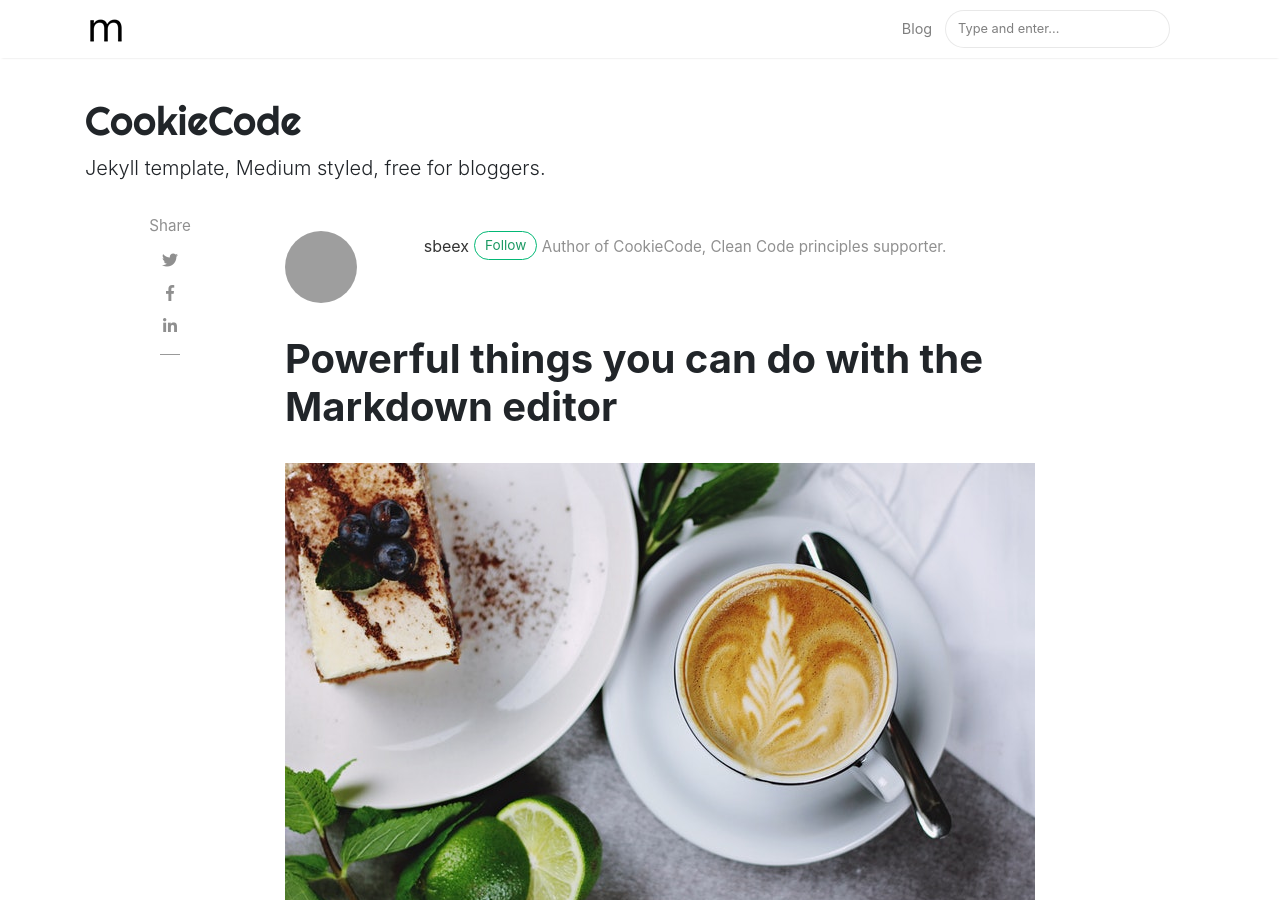
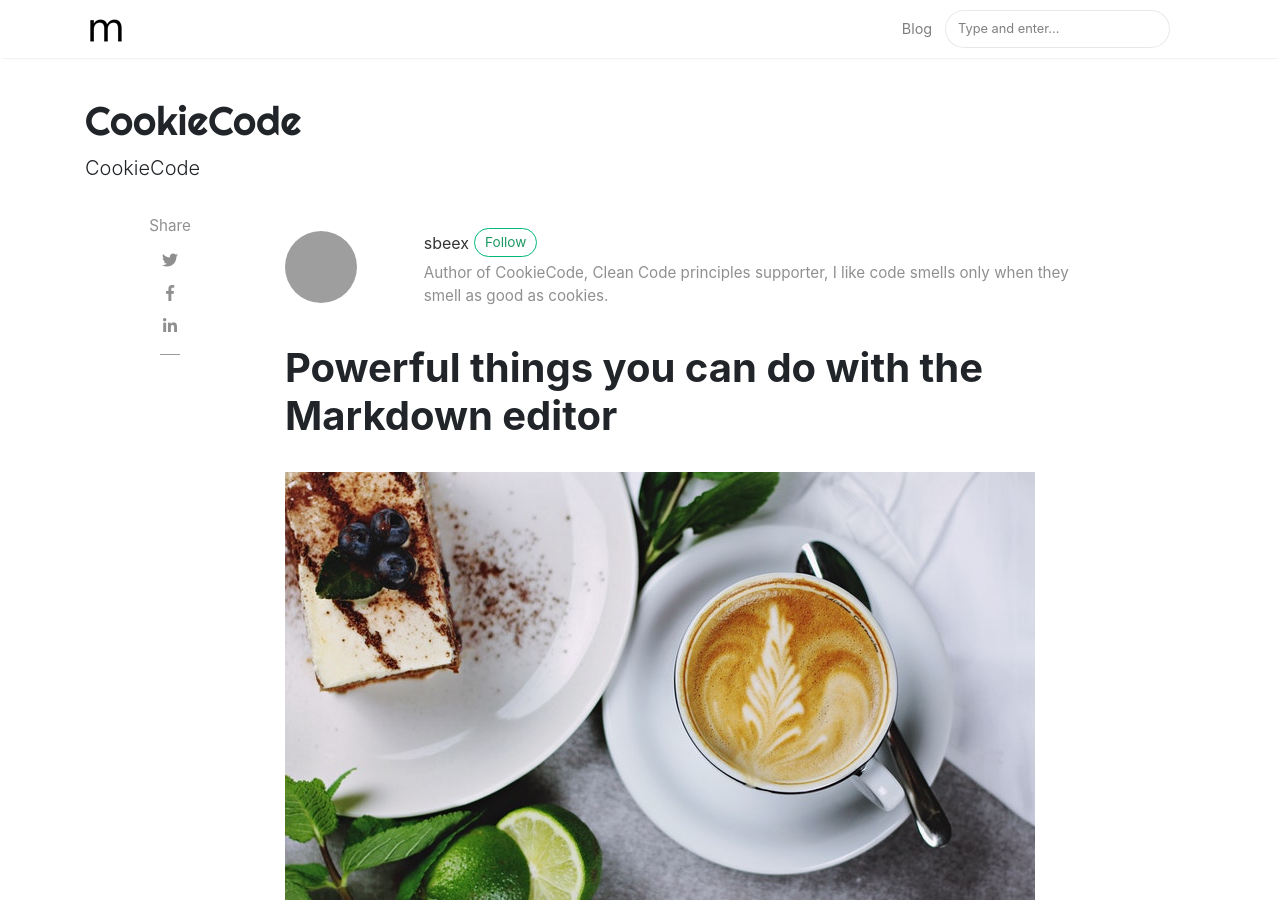
Before and after one commit to sebastienvermeille/sebastienvermeille.github.io, a Jekyll site: the page built from _posts/2018-06-12-powerful-things-markdown-editor.md, in a window 1280 px wide and 900 px high. Built offline with Jekyll 4.4.1, drawn with Linux system fonts in a browser that asks for light colours; nearby versions of some CDN libraries; comment, search, counter and statistics services are not loaded; grey boxes are pictures that could not be loaded.

```diff
--- a/_config.yml
+++ b/_config.yml
@@ -1,11 +1,11 @@
 # Site
 name: "CookieCode"
 title: "CookieCode"
-description: "Jekyll template, Medium styled, free for bloggers."
+description: "CookieCode"
 logo: 'assets/images/logo.png'
 favicon: 'assets/images/logo.png'
 baseurl: /
-google_analytics: 'UA-46278016-1'
+google_analytics: 'UA-91985102-2'
 disqus: 'cookiecode-dev'
 mailchimp-list: 'https://wowthemes.us11.list-manage.com/subscribe/post?u=8aeb20a530e124561927d3bd8&amp;id=8c3d2d214b'
 include: ["_pages"]
@@ -20,7 +20,7 @@ authors:
     email: sebastien.vermeille@gmail.com
     web:
     twitter:
-    description: "Author of CookieCode, Clean Code principles supporter."
+    description: "Author of CookieCode, Clean Code principles supporter, I like code smells only when they smell as good as cookies."
 #  john:
 #    name: John
 #    display_name: John
```
